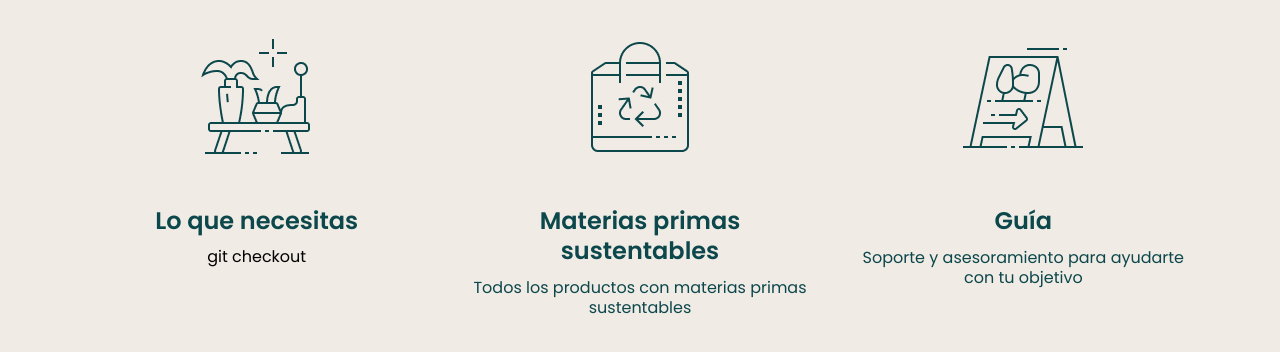
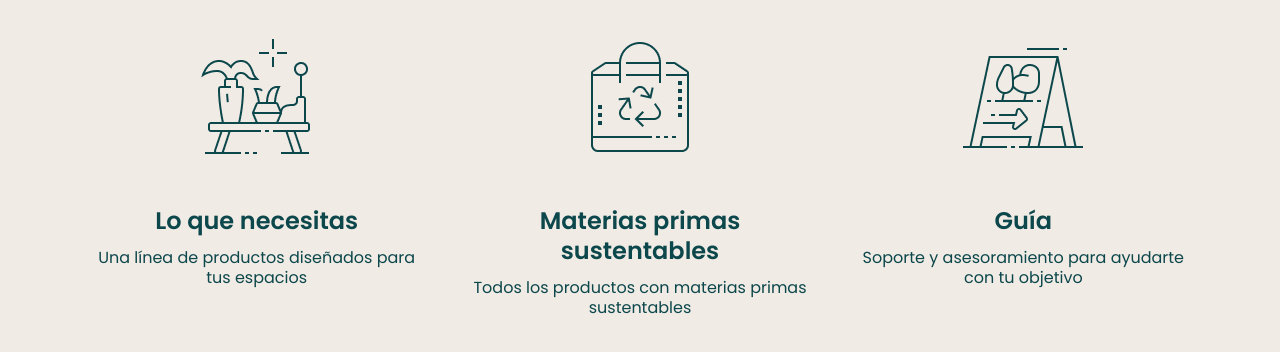
Before and after one commit to Sarasatory/Open-Spaces, a website: page src/html/index.html in a window 1280 px wide. Shown: the part 899-1251 px from the top of the page. Drawn offline with nearby package versions, Linux system fonts and the light colour scheme; files that its build step writes are made by us from their sources; files whose address does not match are found by name.

Commit message:
Correction of small text errors

```diff
--- a/src/html/partials/advantages.html
+++ b/src/html/partials/advantages.html
@@ -6,7 +6,8 @@
     </h2>
     <article class="advantages__container__article">
       <img src="./assets/images/icon_1.png" alt="Icon 1" />
-      <h3>Lo que necesitas</h3>git checkout</p>
+      <h3>Lo que necesitas</h3>
+      <p>Una línea de productos diseñados para tus espacios</p>
     </article>
     <article class="advantages__container__article">
       <img src="./assets/images/icon_2.png" alt="Icon 2" />
```
